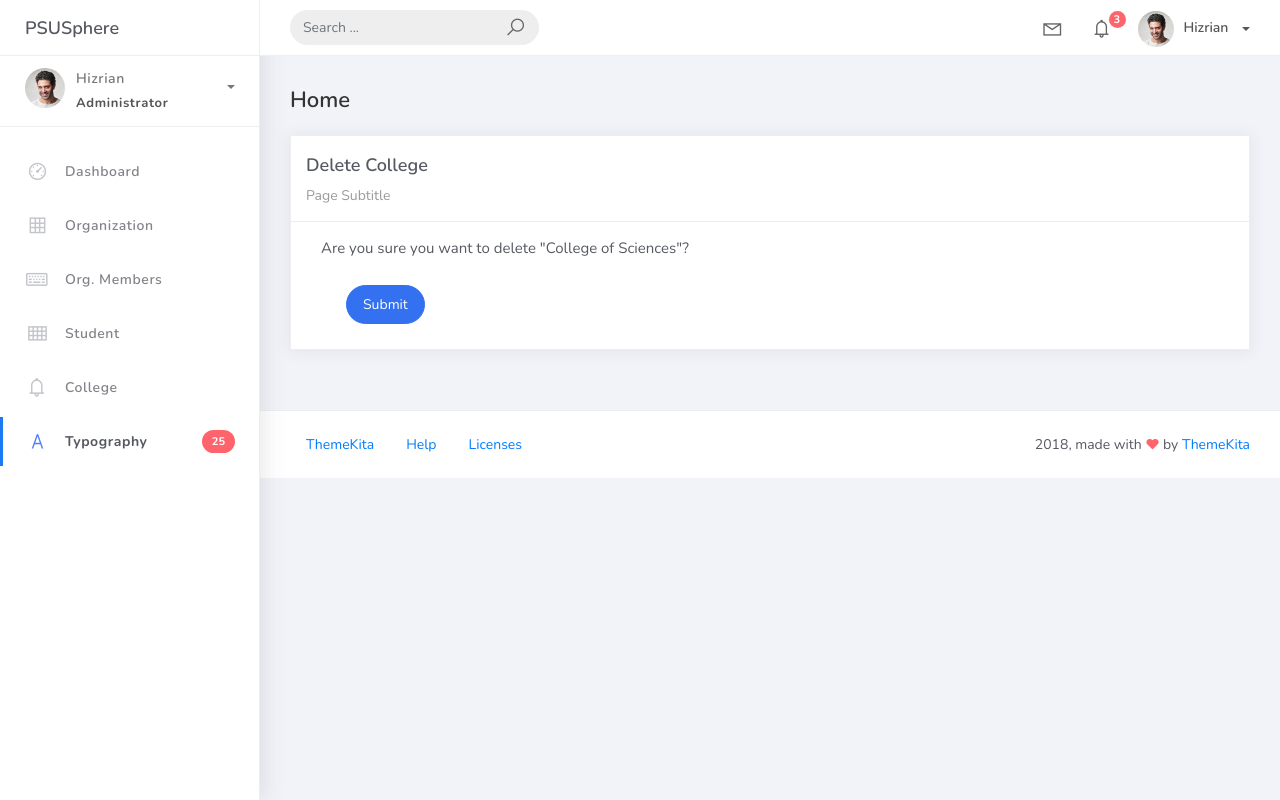
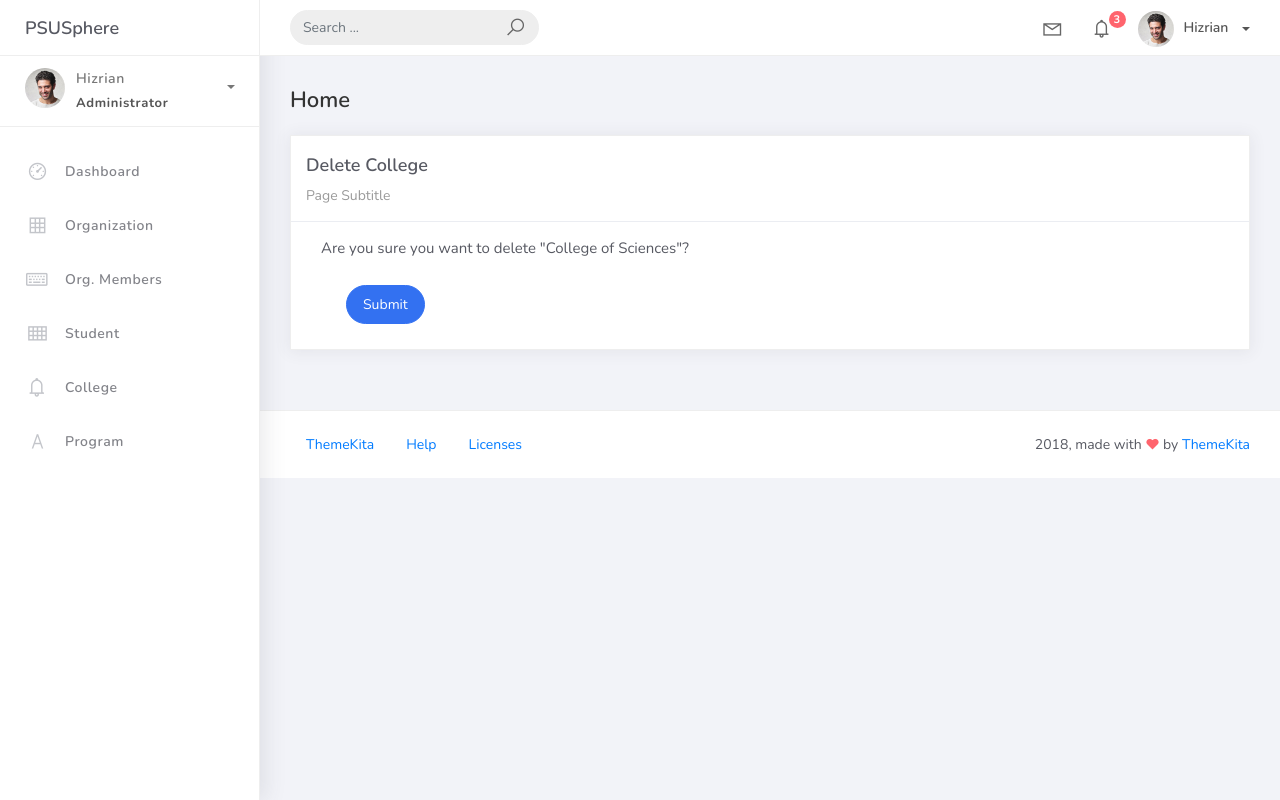
Before and after one commit to lance-cyph/PSUSphere, a Django app: page /college_list/1/delete in a window 1280 px wide. Run offline with Django 5.2, Linux system fonts and the light colour scheme; data comes from the database, SQL or seed files in the repository; some libraries are stand-ins or nearby versions.

Commit message:
Finished 04 Django Views

```diff
--- a/projectsite/templates/base.html
+++ b/projectsite/templates/base.html
@@ -180,28 +180,27 @@
 						</a>
 					</li>
 					<li class="nav-item">
-						<a href="forms.html">
+						<a href="{% url 'orgmember-list' %}">
 							<i class="la la-keyboard-o"></i>
 							<p>Org. Members</p>
 						</a>
 					</li>
 					<li class="nav-item">
-						<a href="tables.html">
+						<a href="{% url 'student-list' %}">
 							<i class="la la-th"></i>
 							<p>Student</p>
 						</a>
 					</li>
 					<li class="nav-item">
-						<a href="notifications.html">
+						<a href="{% url 'college-list' %}">
 							<i class="la la-bell"></i>
 							<p>College</p>
 						</a>
 					</li>
-					<li class="nav-item active">
-						<a href="typography.html">
+					<li class="nav-item">
+						<a href="{% url 'program-list' %}">
 							<i class="la la-font"></i>
-							<p>Typography</p>
-							<span class="badge badge-danger">25</span>
+							<p>Program</p>
 						</a>
 					</li>
 				</ul>
```
